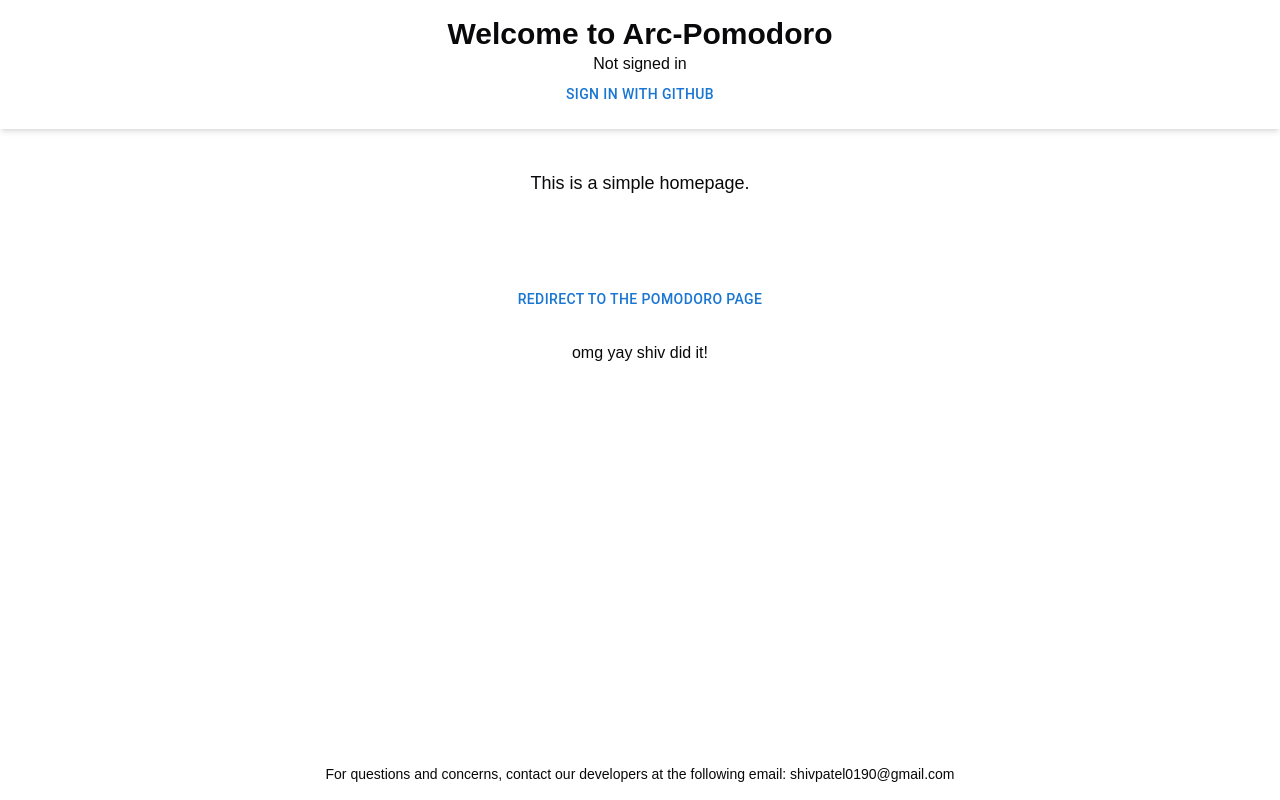
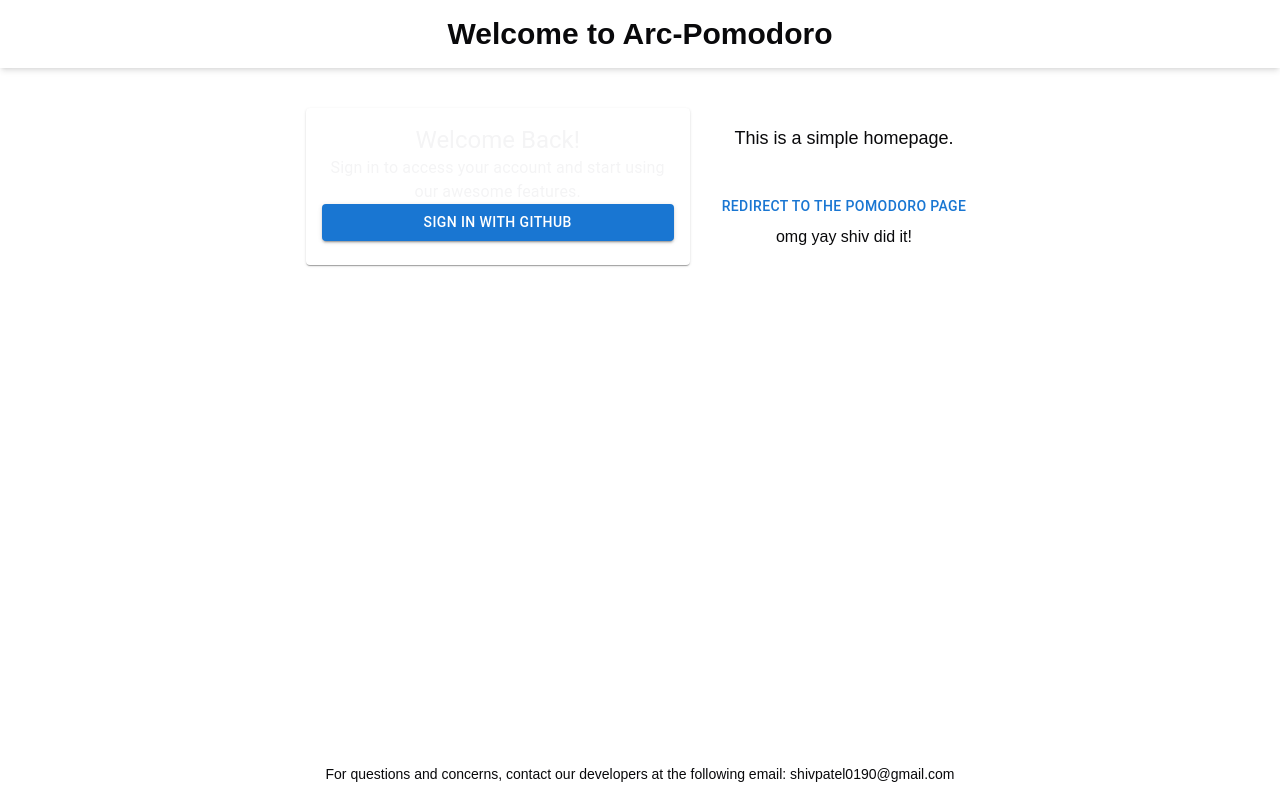
Before and after one commit to ArcFlu/arc-pomodoro, a Next.js app in the folder arc-pomodoro-app/: page / in a window 1280 px wide. Built offline with nearby package versions, Linux system fonts and the light colour scheme; no server answers.

Commit message:
Login Card

```diff
--- a/arc-pomodoro-app/app/LandingPage.tsx
+++ b/arc-pomodoro-app/app/LandingPage.tsx
@@ -1,44 +1,85 @@
 'use client';
 import ToggleModeButton from '../components/ui/ToggleModeButton';
-import { Button } from '@mui/material';
+import { Avatar, Button, Card, CardContent, Typography } from '@mui/material';
 import { signIn, signOut, useSession } from 'next-auth/react';
 import { redirect } from 'next/navigation';
 
 const AuthBlock: React.FC = () => {
   const { data: session } = useSession();
+  const user = session?.user;
+
+  const AuthCard: React.FC<{ children: React.ReactNode }> = ({ children }) => (
+    <Card className='w-full max-w-sm bg-primary'>
+      <CardContent className='flex flex-col items-center p-6'>
+        {children}
+      </CardContent>
+    </Card>
+  );
+
+  if (!session) {
+    return (
+      <AuthCard>
+        <Typography variant='h5' className='mb-4 text-secondary'>
+          Welcome Back!
+        </Typography>
+        <Typography variant='body1' className='mb-6 text-center text-secondary'>
+          Sign in to access your account and start using our awesome features.
+        </Typography>
+        <Button
+          variant='contained'
+          className='w-full bg-background text-primary hover:bg-secondary'
+          onClick={() => signIn('github')}
+        >
+          Sign in with Github
+        </Button>
+      </AuthCard>
+    );
+  }
 
   return (
-    <>
-      {!session && (
-        <>
-          Not signed in <br />
-          <Button onClick={() => signIn('github')}>Sign in with Github</Button>
-        </>
-      )}
-      {session && (
-        <>
-          Signed in as {JSON.stringify(session.user)} <br />
-          <Button onClick={() => signOut()}>Sign out</Button>
-        </>
-      )}
-    </>
+    <AuthCard>
+      <Avatar
+        alt={user?.name || 'User'}
+        src={user?.image || ''}
+        className='mb-4 h-24 w-24 border-2 border-secondary'
+      />
+      <Typography variant='h6' className='text-secondary'>
+        {user?.name || 'Anonymous'}
+      </Typography>
+      <Typography variant='body1' className='text-secondary'>
+        @{user?.userName || 'Unknown'}
+      </Typography>
+      <Typography variant='body2' className='mb-4 text-secondary'>
+        {user?.email || 'No email provided'}
+      </Typography>
+      <Button
+        variant='contained'
+        className='w-full bg-background text-primary hover:bg-secondary'
+        onClick={() => signOut()}
+      >
+        Sign out
+      </Button>
+    </AuthCard>
   );
 };
+
 const LandingPage = () => {
   return (
     <div className='text-text flex min-h-screen flex-col items-center justify-center bg-background'>
       <header className='w-full bg-background p-4 text-center shadow-md'>
         <h1 className='text-3xl font-bold'>Welcome to Arc-Pomodoro</h1>
-        <AuthBlock />
       </header>
 
-      <main className='mt-10 flex flex-col items-center space-y-6'>
+      <main className='min-w-screen mt-10 flex flex-row items-center space-x-6'>
+        <AuthBlock />
+        <div className='flex flex-col items-center'>
           <p className='text-lg'>This is a simple homepage.</p>
           <ToggleModeButton />
           <Button onClick={() => redirect('/arc-timer')}>
             redirect to the pomodoro page
           </Button>
           <p>omg yay shiv did it!</p>
+        </div>
       </main>
 
       <footer className='mt-auto w-full bg-background p-4 text-center'>
```
Lines whose indentation alone changed are shown as unchanged.
